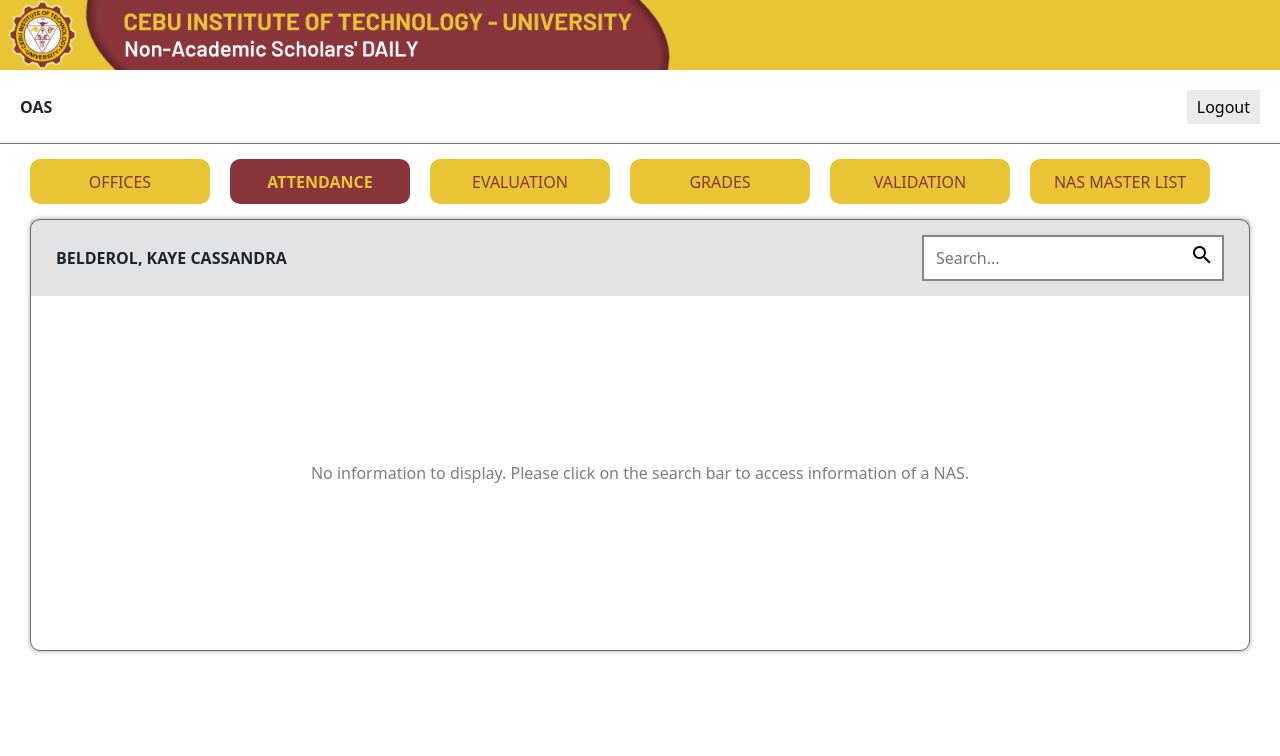
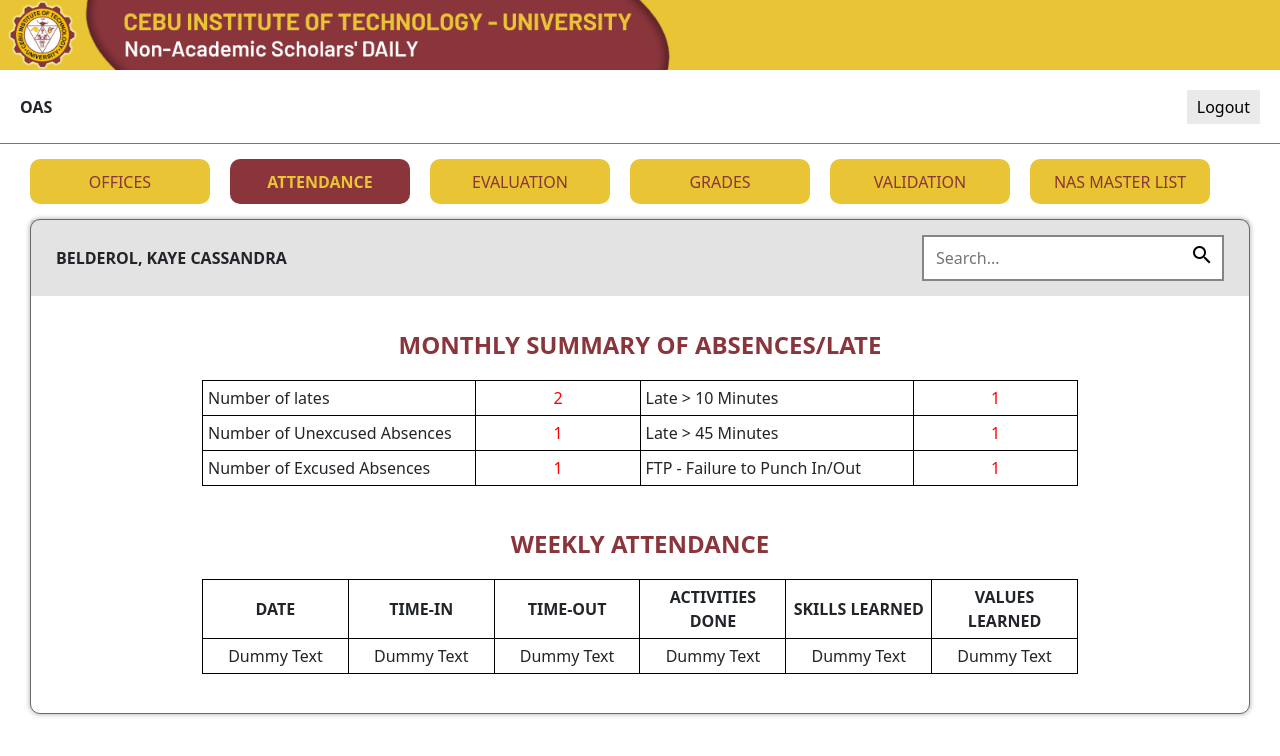
Before and after one commit to enriquezandre/NASDaily, a React (Create React App) app in the folder frontend/nasdaily-app/: page /OASattendance in a window 1280 px wide. Shown: the top 756 px of the page. Built offline with nearby package versions, Linux system fonts and the light colour scheme.

Commit message:
Add Tables in Attendance

```diff
--- /dev/null
+++ b/frontend/nasdaily-app/src/Components/Common/Tables/MonthlySummaryAbsent.css
@@ -0,0 +1,24 @@
+table{
+    width: 75%;
+}
+
+td,th{
+    border: 1px solid #000000;
+    padding: 5px;
+}
+
+.monthly:nth-child(odd){
+    width: 25%;
+}
+.monthly:nth-child(even){
+    width: 15%;
+    text-align: center;
+    color: red;
+}
+
+.tableData{
+    margin: 0 auto;
+    display: flex;
+    align-items: center;
+    justify-content: center;
+}
--- /dev/null
+++ b/frontend/nasdaily-app/src/Components/Common/Tables/MonthlySummaryAbsent.jsx
@@ -0,0 +1,33 @@
+import React from 'react'
+import './MonthlySummaryAbsent.css'
+
+const MonthlySummaryAbsent = ({ totalLates, unexcusedAbsent, excusedAbsent, tenMinLate, fortyFiveMinLate, ftp }) => {
+    return (
+        <>
+            <div className='tableData'>
+                <table>
+                    <tr>
+                        <td className='monthly'>Number of lates</td>
+                        <td className='monthly'>{totalLates}</td>
+                        <td className='monthly'>Late {">"} 10 Minutes</td>
+                        <td className='monthly'> {tenMinLate}</td>
+                    </tr>
+                    <tr>
+                        <td className='monthly'>Number of Unexcused Absences</td>
+                        <td className='monthly'>{unexcusedAbsent}</td>
+                        <td className='monthly'>Late {">"} 45 Minutes</td>
+                        <td className='monthly'>{fortyFiveMinLate}</td>
+                    </tr>
+                    <tr>
+                        <td className='monthly'>Number of Excused Absences</td>
+                        <td className='monthly'>{excusedAbsent}</td>
+                        <td className='monthly'>FTP - Failure to Punch In/Out</td>
+                        <td className='monthly'>{ftp}</td>
+                    </tr>
+                </table>
+            </div>
+        </>
+    )
+};
+
+export default MonthlySummaryAbsent;
--- /dev/null
+++ b/frontend/nasdaily-app/src/Components/Common/Tables/SummaryAttendanceOAS.css
@@ -0,0 +1,6 @@
+.title{
+    text-align: center;
+    font-weight: bold;
+    color: #8A353C;
+    margin: 20px auto;
+}
--- /dev/null
+++ b/frontend/nasdaily-app/src/Components/Common/Tables/SummaryAttendanceOAS.jsx
@@ -0,0 +1,53 @@
+import React from 'react'
+import MonthlySummaryAbsent from './MonthlySummaryAbsent';
+import WeeklySummaryAttendance from './WeeklySummaryAttendance';
+import './SummaryAttendanceOAS.css'
+
+const SummaryAttendanceOAS = ({ totalLates, unexcusedAbsent, excusedAbsent, tenMinLate, fortyFiveMinLate, ftp }) => {
+    const attend = [
+        {
+            date: "05/30/2023",
+            timein: "08:00 AM",
+            timeout: "08:00 AM",
+            actsDone: "Dummy Text",
+            skillsLearned: "Dummy Text",
+            valuesLearned: "Dummy Text"
+        },
+        {
+            date: "05/30/2023",
+            timein: "08:00 AM",
+            timeout: "08:00 AM",
+            actsDone: "Dummy Text",
+            skillsLearned: "Dummy Text",
+            valuesLearned: "Dummy Text"
+        }
+    ]
+    return (
+        <>
+            <div>
+                <div className='monthlySummaryOfAbsences'>
+                    <h4 className='title'>MONTHLY SUMMARY OF ABSENCES/LATE</h4>
+                    <MonthlySummaryAbsent
+                            totalLates={2}
+                            unexcusedAbsent={1}
+                            excusedAbsent={1}
+                            tenMinLate={1}
+                            fortyFiveMinLate={1}
+                            ftp={1}
+                    />
+                </div>
+
+                <br/>
+
+                <div className='weeklySummaryOfAttendance'>
+                    <h4 className='title'>WEEKLY ATTENDANCE</h4>
+                    <WeeklySummaryAttendance attend={attend}/>
+                </div>
+
+                <br/>
+            </div>
+        </>
+    )
+};
+
+export default SummaryAttendanceOAS;
--- /dev/null
+++ b/frontend/nasdaily-app/src/Components/Common/Tables/WeeklySummaryAttendance.css
@@ -0,0 +1,4 @@
+.weekly{
+    width: 12%;
+    text-align: center;
+}
--- /dev/null
+++ b/frontend/nasdaily-app/src/Components/Common/Tables/WeeklySummaryAttendance.jsx
@@ -0,0 +1,31 @@
+import React from 'react'
+import './WeeklySummaryAttendance.css'
+
+const WeeklySummaryAttendance = ( { attend }) => {
+    return (
+        <>
+            <div className='tableData'>
+                <table>
+                    <tr>
+                        <th className='weekly'>DATE</th>
+                        <th className='weekly'>TIME-IN</th>
+                        <th className='weekly'>TIME-OUT</th>
+                        <th className='weekly'>ACTIVITIES DONE</th>
+                        <th className='weekly'>SKILLS LEARNED</th>
+                        <th className='weekly'>VALUES LEARNED</th>
+                    </tr>
+                    <tr>
+                        <td className='weekly'>Dummy Text</td>
+                        <td className='weekly'>Dummy Text</td>
+                        <td className='weekly'>Dummy Text</td>
+                        <td className='weekly'>Dummy Text</td>
+                        <td className='weekly'>Dummy Text</td>
+                        <td className='weekly'>Dummy Text</td>
+                    </tr>
+                </table>
+            </div>
+        </>
+    )
+}
+
+export default WeeklySummaryAttendance;
--- a/frontend/nasdaily-app/src/Pages/Attendance.css
+++ b/frontend/nasdaily-app/src/Pages/Attendance.css
@@ -33,7 +33,7 @@
     text-transform: uppercase;
 }
 
-input{
+.searchBarInput{
     width: 250px;
     background-color: transparent;
     border: none;
--- a/frontend/nasdaily-app/src/Pages/Attendance.jsx
+++ b/frontend/nasdaily-app/src/Pages/Attendance.jsx
@@ -2,10 +2,18 @@
 import Button from '../Components/Common/Buttons/Button.jsx'
 import '../Pages/Attendance.css'
 import Header from '../Components/Header.js'
+import SummaryAttendanceOAS from '../Components/Common/Tables/SummaryAttendanceOAS.jsx'
 
 export const Attendance = () => {
     const [searchTerm, setSearchTerm] = useState('');
-    const displayMessage = "No information to display. Please click on the search bar to access information of a NAS.";
+    const [fullName, setFullName] = useState('');
+
+    const handleSearch = (e) => {
+        e.preventDefault();
+
+        setFullName("BELDEROL, KAYE CASSANDRA");
+    }
+
     return (
         <>
             <div>
@@ -46,9 +54,10 @@
 
                 <div className='row'>
                     <div className='heading'>
-                        <p className='name'>Belderol, Kaye Cassandra</p>
-                        <form className='searchBar' onSubmit={null}>
+                        <p className='name'>BELDEROL, KAYE CASSANDRA</p>
+                        <form className='searchBar' onSubmit={handleSearch}>
                             <input
+                                className='searchBarInput'
                                 type='text'
                                 placeholder='Search...'
                                 value={searchTerm}
@@ -60,7 +69,14 @@
                         </form>
                     </div>
                     <div className='data'>
-                        <p className='displayNoInfo'>{displayMessage}</p>
+                        <SummaryAttendanceOAS
+                            totalLates={2}
+                            unexcusedAbsent={1}
+                            excusedAbsent={1}
+                            tenMinLate={1}
+                            fortyFiveMinLate={1}
+                            ftp={1}
+                        />
                     </div>
                 </div>
             </div>
```
